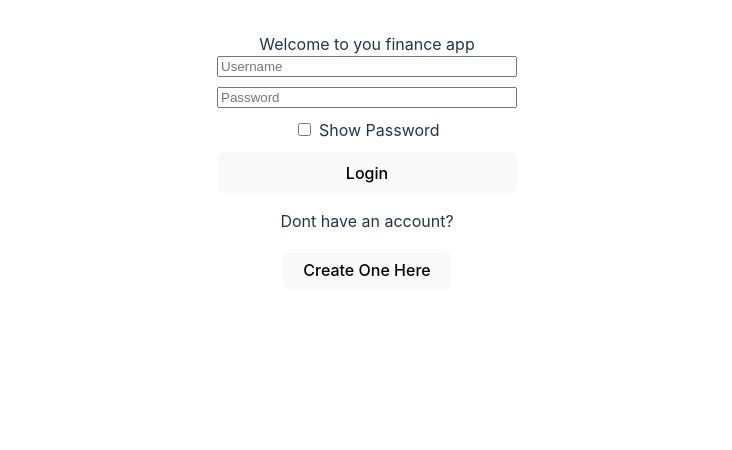
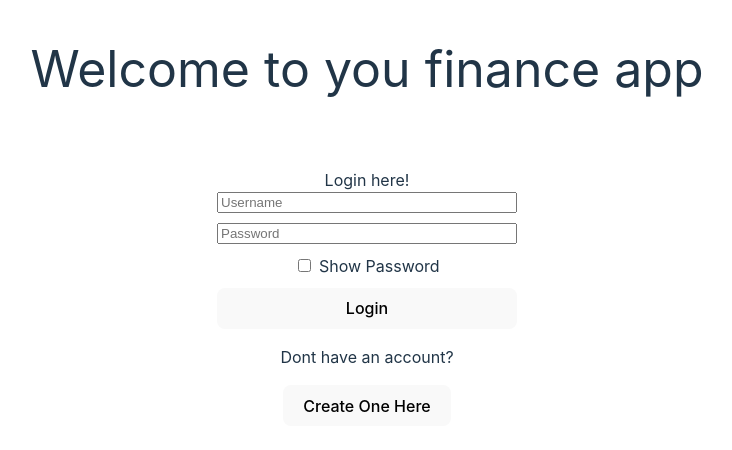
Before and after one commit to kleen8/financialApp, a Svelte app in the folder client/: page / in a window 1280 px wide. Shown: the top 450 px of the page, without its empty margins (273-1005 px from the left). Built offline with nearby package versions, Linux system fonts and the light colour scheme; no server answers.

Commit message:
update front-end

```diff
--- a/client/src/lib/GetAccounts.svelte
+++ b/client/src/lib/GetAccounts.svelte
@@ -42,12 +42,14 @@ async function handleButtonClick(account) {
 </script>
 
 <style>
+
 .account-list {
-    margin: 20px;
+    margin: auto;
     padding: 0;
     list-style: none;
-    overflow-y: auto;
+    overflow: auto;
 }
+
 .account-item {
     border: 1px solid #ddd;
     padding: 10px;
@@ -55,25 +57,24 @@ async function handleButtonClick(account) {
     border-radius: 5px;
     box-shadow: 2px 2px 5px rgba(0, 0, 0, 0.1);
 }
+
 .account-item h3 {
     margin: 0;
 }
+
 .account-item p {
     margin: 5px 0;
 }
 
 .account-list-container {
-    display: flex; /* Enables flexbox */
-    justify-content: center; /* Centers horizontally */
-    align-items: center; /* Centers vertically */
     height: 50vh; /* Makes the container take up the full height of the viewport */
-    overflow: hidden;
+    overflow: auto;
 }
-
 
 .error {
     font-weight: bold;
 }
+
 </style>
 
 <div class="account-list-container">
--- a/client/src/pages/HomePage.svelte
+++ b/client/src/pages/HomePage.svelte
@@ -27,19 +27,30 @@
         <p>Manage your accounts, incomes, and expenses easily.</p>
     </div>
 
+    <div class="accounts-display">
         <GetAccounts />
+    </div>
 
+    <div class="add-account-button">
         <AddAccount />
+    </div>
 
     <div class="logout-button">
         <LogoutUser />
     </div>
+
 </main>
 
 <style>
+
+.accounts-display{
+    display: inline-block;
+    width: 40rem;
+}
 
 .logout-button {
     position: relative;
     margin-top: 5%;
 }
+
 </style>
--- a/client/src/pages/LoginPage.svelte
+++ b/client/src/pages/LoginPage.svelte
@@ -48,8 +48,12 @@
 </script>
 
 <main>
+    <div class="header">
+    <p1>Welcome to you finance app</p1>
+    </div>
 
-    <p1>Welcome to you finance app</p1>
+    <div class="login-block">
+        <p1>Login here!</p1>
     <form on:submit|preventDefault={handleLogin} class="login-form">
         <input type="text" placeholder="Username" bind:value={username} />
         <input id="password" type="password" placeholder="Password" bind:value={password} />
@@ -61,10 +65,21 @@
 
     <p>Dont have an account?</p>
     <button on:click={() => push('/CreateAccount')}>Create One Here</button>
+    </div>
 
 </main>
 
 <style>
+.header {
+    margin-top: 0%;
+    font-size: 50px;
+}
+
+.login-block {
+    margin-top: 5%;
+}
+
+
 .login-form {
     display: flex;
     flex-direction: column; /* Stack elements vertically */
```
Also changed, not shown: 1 other file (tests, documents, lock files or other folders). Lines whose indentation alone changed are shown as unchanged.
